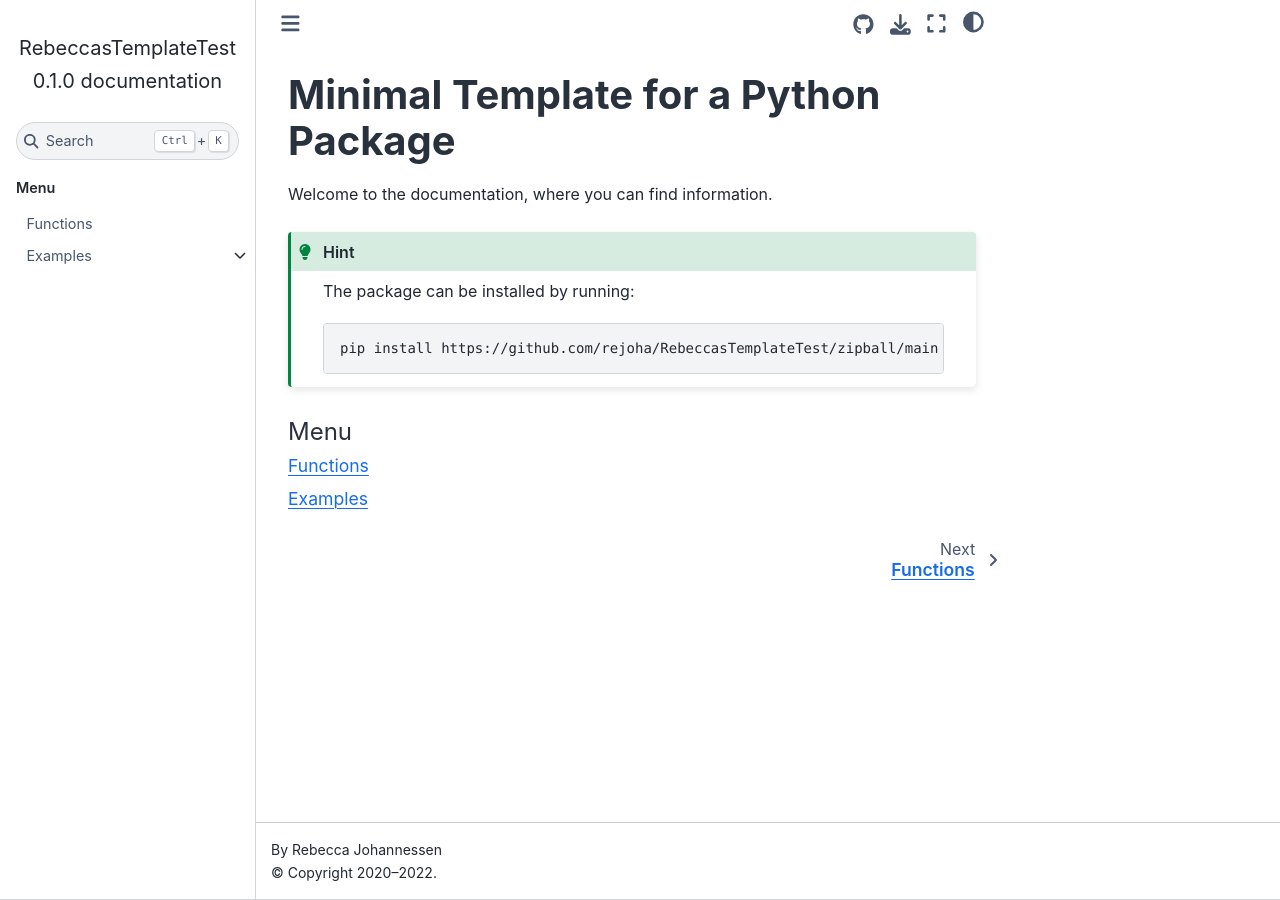
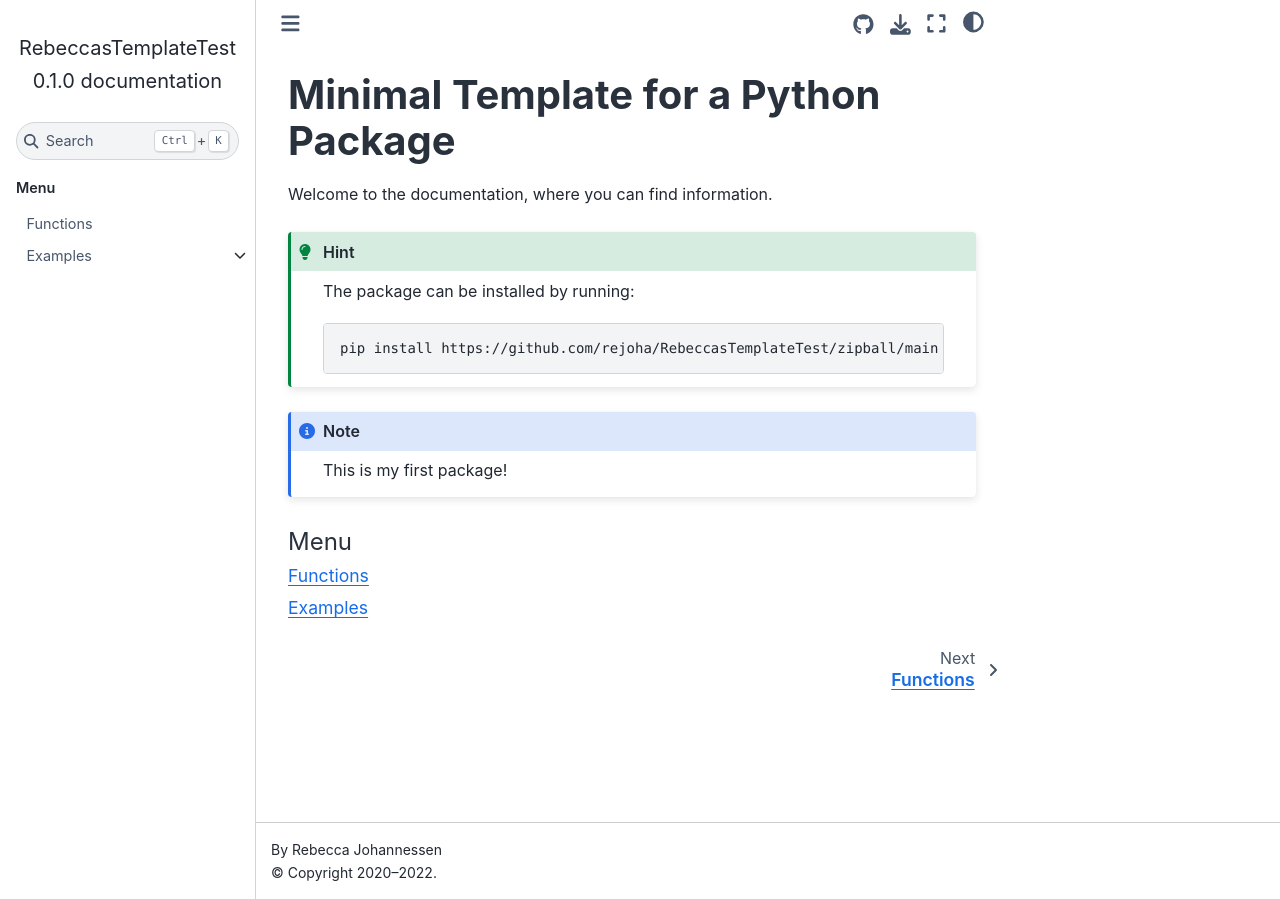
Before and after one commit to rejoha/RebeccasTemplateTest, a Sphinx documentation site: the page built from docs/index.rst, in a window 1280 px wide. Built offline with Sphinx 7.4.7 and the Sphinx Book theme 1.1.4, drawn with Linux system fonts in a browser that asks for light colours.

Commit message:
added a note to doc index

```diff
--- a/docs/index.rst
+++ b/docs/index.rst
@@ -6,6 +6,8 @@
 
 Welcome to the documentation, where you can find information.
 
+
+
 .. hint::
     The package can be installed by running:
 
@@ -13,7 +15,8 @@ Welcome to the documentation, where you can find information.
 
         pip install https://github.com/rejoha/RebeccasTemplateTest/zipball/main
 
-
+.. note::
+    This is my first package!
 
 .. toctree::
    :maxdepth: 1
```
